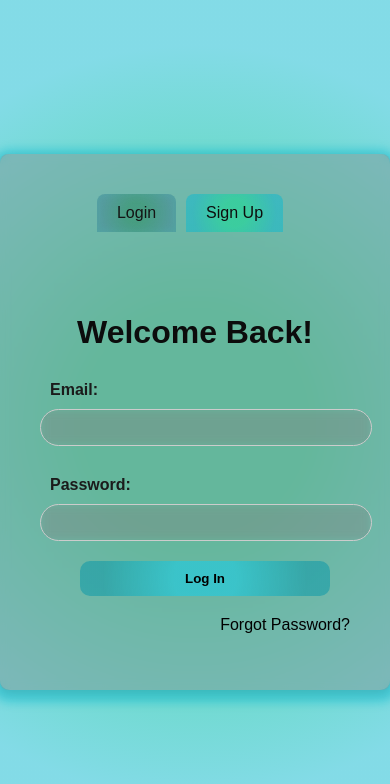
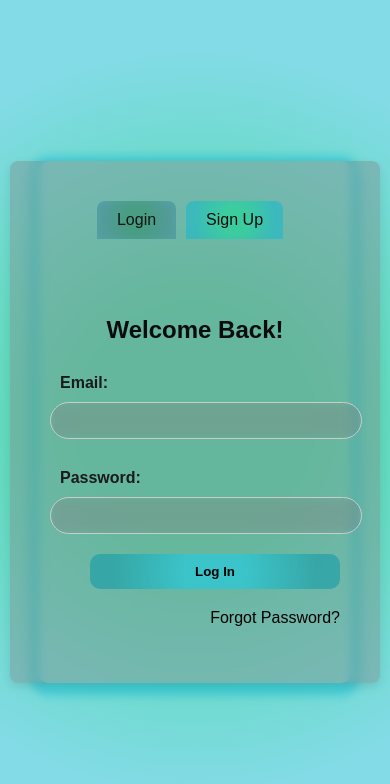
Before and after one commit to Hassanspace/crypto, a plain HTML site: page index.html in a window 390 px wide. Drawn offline with Linux system fonts and the light colour scheme.

Commit message:
Update index.html

```diff
--- a/index.html
+++ b/index.html
@@ -149,6 +149,19 @@ textarea{
         a:hover {
             text-decoration: underline;
         }
+        @media (max-width: 768px) {
+    .container {
+        width: 80%;
+    }
+
+    h1 {
+        font-size: 24px;
+    }
+
+    .form-control {
+        font-size: 14px;
+    }
+}
     </style>
 </head>
 <body>
```
